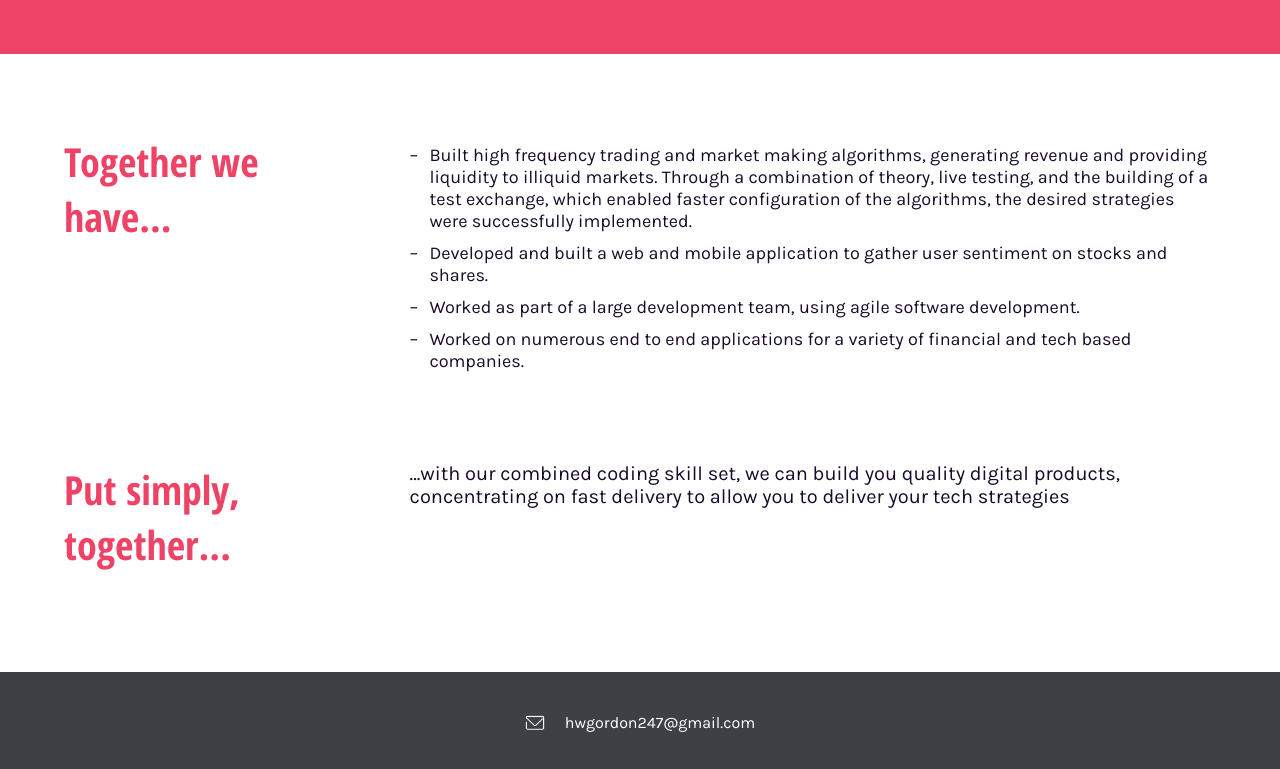
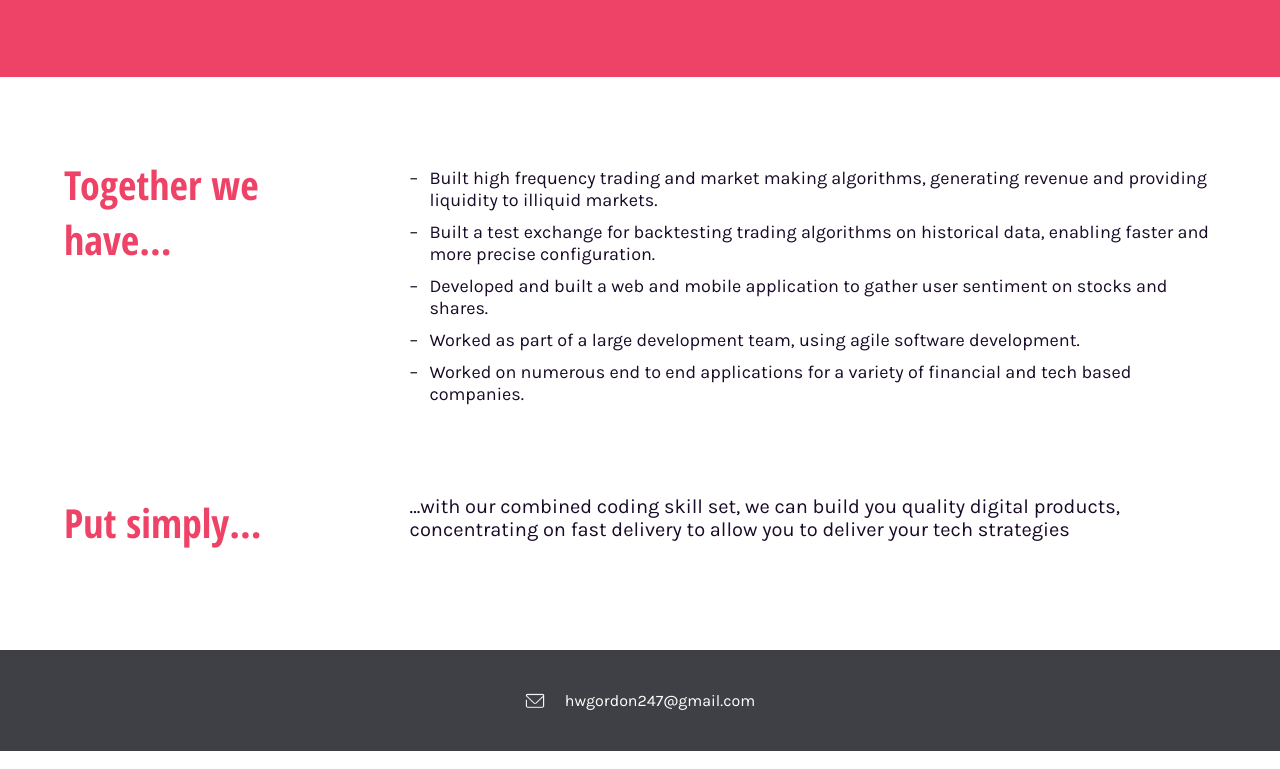
Before and after one commit to hwgordon247/CODEssential, a website: page index.html in a window 1280 px wide. Shown: the part 1440-2209 px from the top of the page. Drawn offline with Linux system fonts and the light colour scheme.

Commit message:
content changes

```diff
--- a/index.html
+++ b/index.html
@@ -41,7 +41,7 @@
             </div>
 
             <div class="mtm big">
-                The Codessential team has delivered many diverse and challenging projects. Codessential's goal is to support clients' development programmes, either by delivering full packages of work, or by providing burst capability as part of larger development teams. Codessential is a privately owned business, no third party fees are involved, making Codessential a very cost effective solution to project resourcing.
+                The Codessential team has delivered many diverse and challenging projects, ranging from web applications to trading platforms. Codessential's goal is to support clients' development programmes, either by delivering full packages of work, or by providing burst capability as part of larger development teams. Codessential is a privately owned business, no third party fees are involved, making Codessential a very cost effective solution to project resourcing, without sacrificing quality.
             </div>
         </div>
     </div>
@@ -79,7 +79,8 @@
             Together we have...
         </div>
         <div class="info">
-            <li>Built high frequency trading and market making algorithms, generating revenue and providing liquidity to illiquid markets. Through a combination of theory, live testing, and the building of a test exchange, which enabled faster configuration of the algorithms, the desired strategies were successfully implemented.</li>
+            <li>Built high frequency trading and market making algorithms, generating revenue and providing liquidity to illiquid markets.</li>
+            <li>Built a test exchange for backtesting trading algorithms on historical data, enabling faster and more precise configuration.</li>
             <li>Developed and built a web and mobile application to gather user sentiment on stocks and shares.</li>
             <li>Worked as part of a large development team, using agile software development.</li>
             <li>Worked on numerous end to end applications for a variety of financial and tech based companies.</li>
@@ -87,7 +88,7 @@
     </div>
 
     <div class="block">
-        <div class="title">Put simply, together... </div>
+        <div class="title">Put simply... </div>
         <div class="info big">...with our combined coding skill set, we can build you quality digital products, concentrating on fast delivery to allow you to deliver your tech strategies</div>
     </div>
 
```
